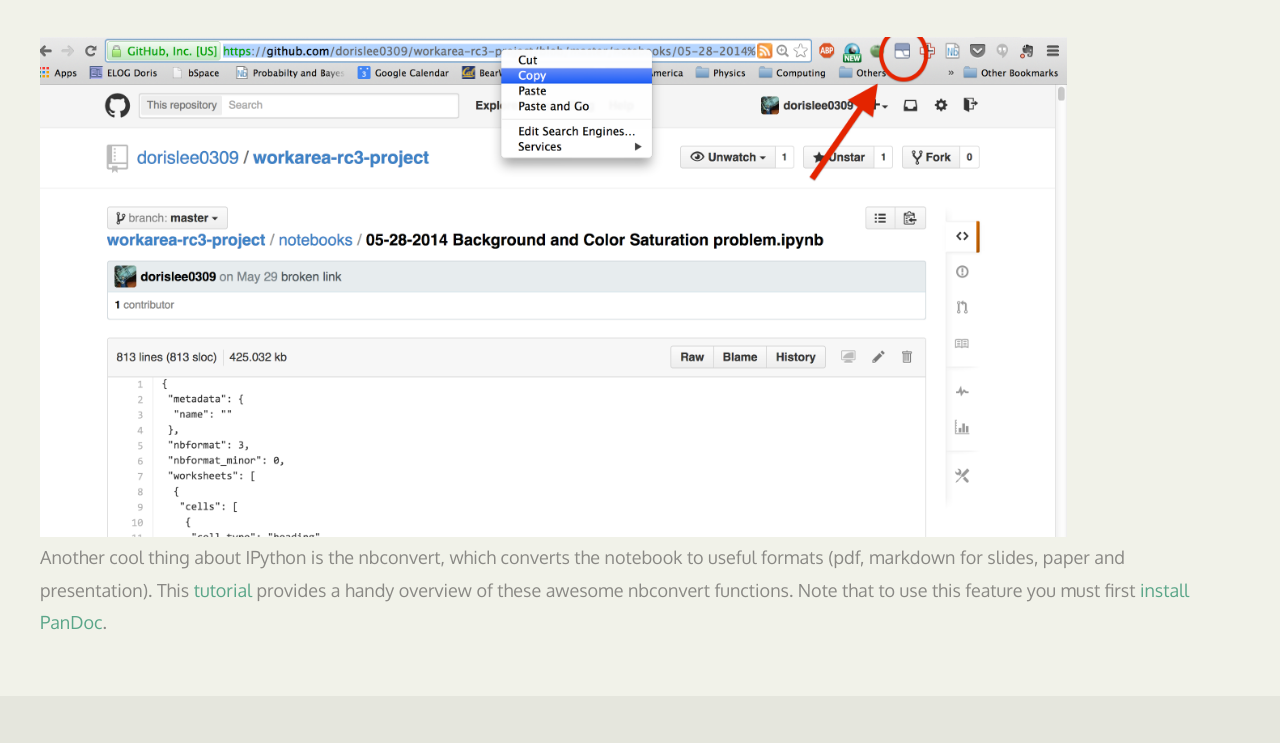
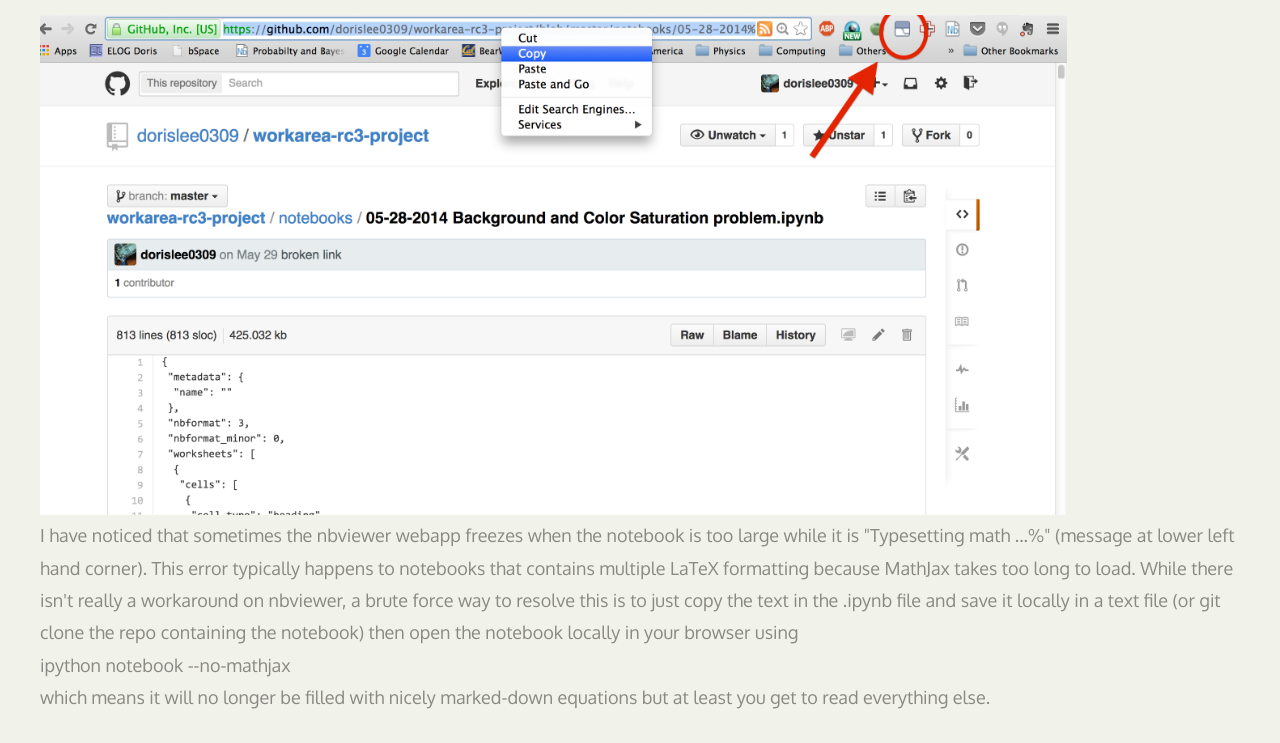
Before and after one commit to dorisjlee/personal-website, a plain HTML site: page comp_notes/ipython_notebook_sharing.html in a window 1280 px wide. Shown: the part 628-1371 px from the top of the page. Drawn offline with Linux system fonts and the light colour scheme.

Commit message:
added mathjax tip in comp notes

```diff
--- a/comp_notes/ipython_notebook_sharing.html
+++ b/comp_notes/ipython_notebook_sharing.html
@@ -41,10 +41,17 @@ Released   : 20130406
 			<div class="entry">
 				<p>IPython notebook is not only a great way for programmer and scientist to visualize large data sets. They are also extremely convenient when communicating ideas via code along with its MathJax/LaTeX, Markdown, and various multimedia embedding features. <a href="http://nbviewer.ipython.org/">Nbviewer</a> is a webapp that allows people to share a presentatable version of their notebook rather than the default mardown cells of .nb files. It took me a while to figure out the interface of Nbviewer to be a bit too obvious and too good to be true. All you need to do is copy the url of the page and paste it in the textbox on NbViewer. Now anyone with the link of the resulting page can see the notebook GUI not just the code for markdown cells. The caveat here is that the GitHub repo must be public, so that the server can actually access it and non-collaborators with the link can see it. </p>
 				<p>If you are someone who uses this feature alot, there is a <a href="https://chrome.google.com/webstore/detail/open-in-nbviewer/ihlhlehlibooakiicbiakgojckpnlali"> cool Chrome extension</a> (circled red in picture below) that skips the step of going to nbviewer webapp and typing the link in. </p>
+				<img src ="nbviewer.png" height=500></img>
+				<p>
+				I have noticed that sometimes the nbviewer webapp freezes when the notebook is too large while it is "Typesetting math ...%" (message at lower left hand corner). This error typically happens to notebooks that contains multiple LaTeX formatting because MathJax takes too long to load. While there isn't really a workaround on nbviewer, a brute force way to resolve this is to just copy the text in the .ipynb file and save it locally in a text file (or git clone the repo containing the notebook) then open the notebook locally in your browser using
 				<br>
-				<img src ="nbviewer.png" height=500></img>
+				ipython notebook --no-mathjax
+				<br>
+				which means it will no longer be filled with nicely marked-down equations but at least you get to read everything else.
+				</p>
 				<br>
 				<p>Another cool thing about IPython is the nbconvert, which converts the notebook to useful formats (pdf, markdown for slides, paper and presentation). This <a href="http://ipython.org/ipython-doc/1/interactive/nbconvert.html"> tutorial </a>provides a handy overview of these awesome nbconvert functions. Note that to use this feature you must first <a href="http://johnmacfarlane.net/pandoc/installing.html"> install PanDoc</a>.</p>
+
 			</div>
 
 		</div>
```
Also changed, not shown: 1 other file.
